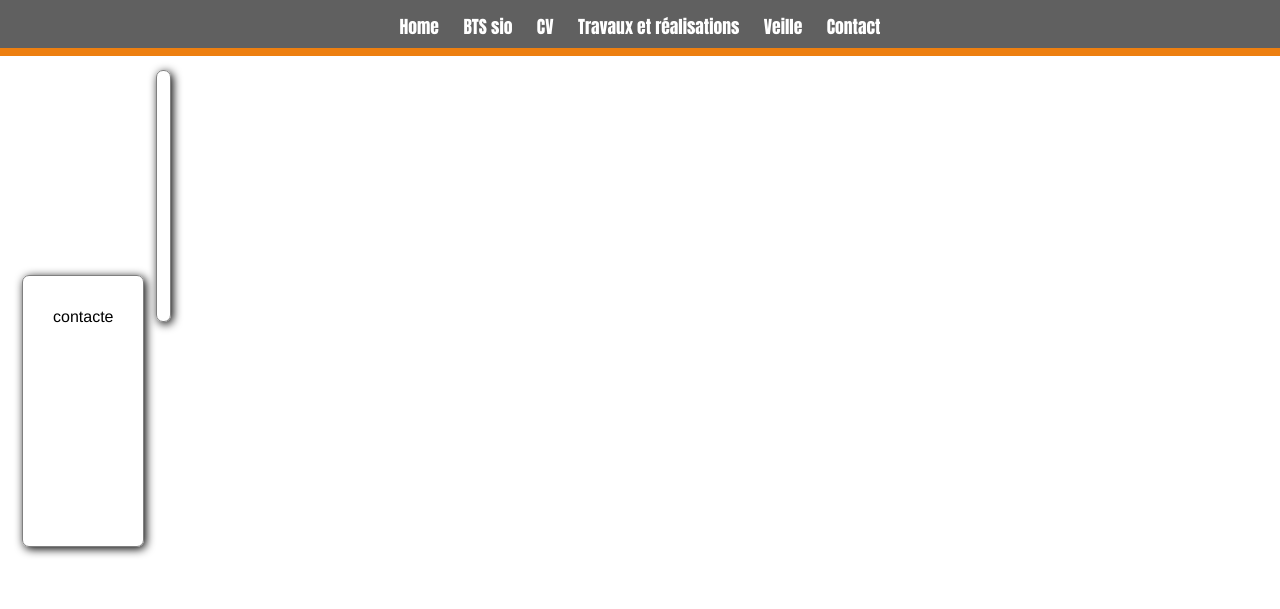
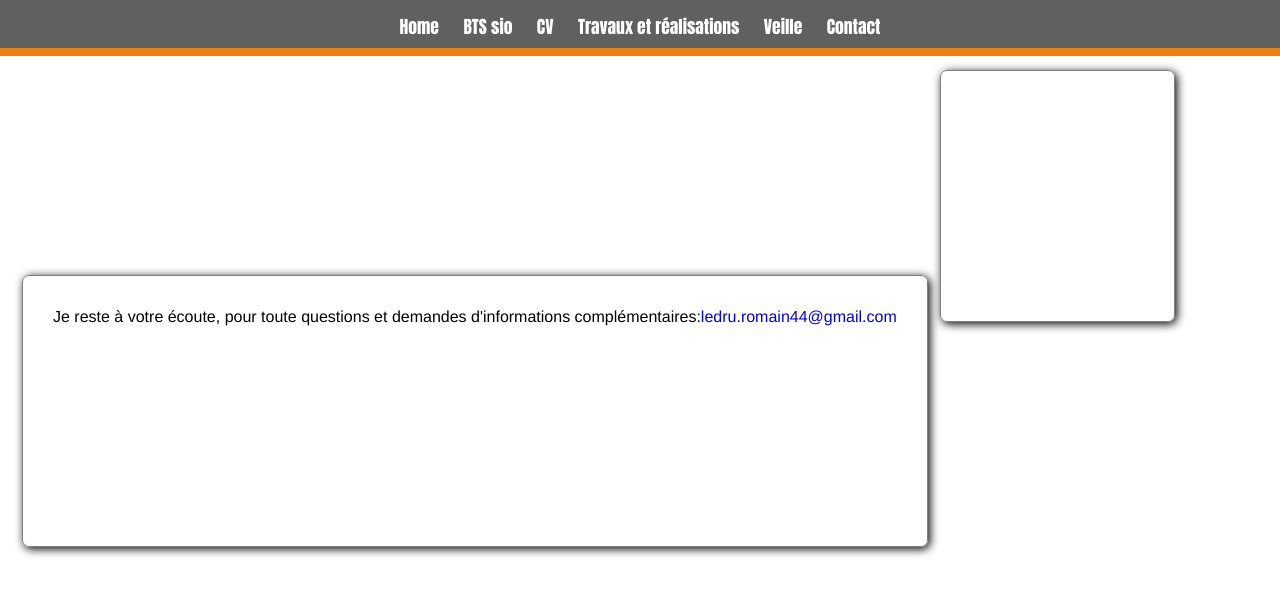
Before and after one commit to Pitchs/siteWeb_RL, a PHP site: page /index.php?page=contact in a window 1280 px wide. Shown: the top 609 px of the page. Run offline with PHP 8.4, Linux system fonts and the light colour scheme; data that the repository does not hold is empty.

Commit message:
code page contact

```diff
--- a/pages/contact.php
+++ b/pages/contact.php
@@ -1,3 +1 @@
-
-
-<p>contacte</p>
+<p>Je reste à votre écoute, pour toute questions et demandes d'informations complémentaires:<A href="ledru.romain44@gmail.com">ledru.romain44@gmail.com</A></p>
```
